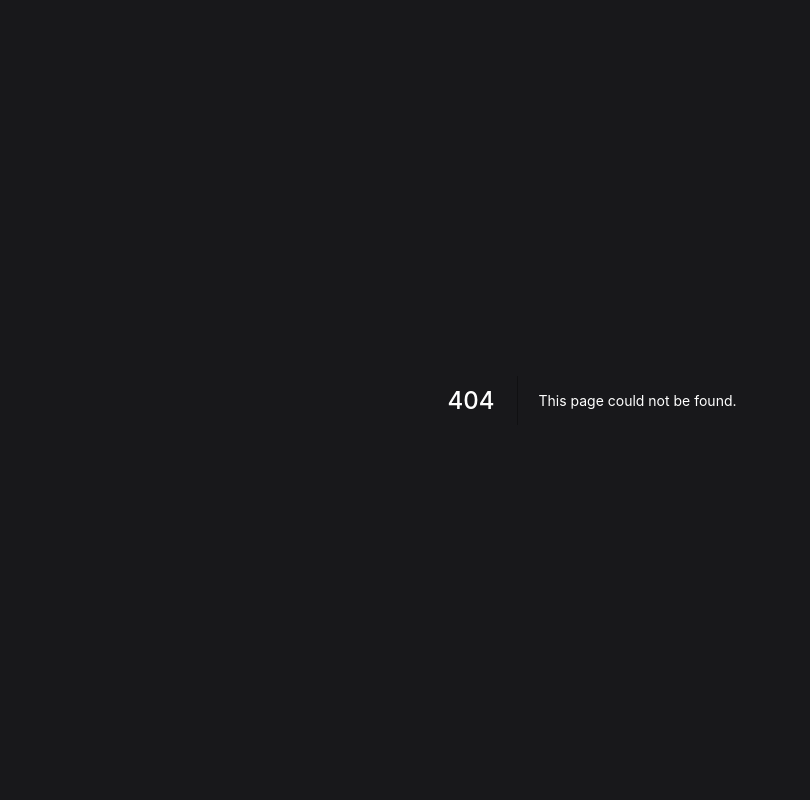
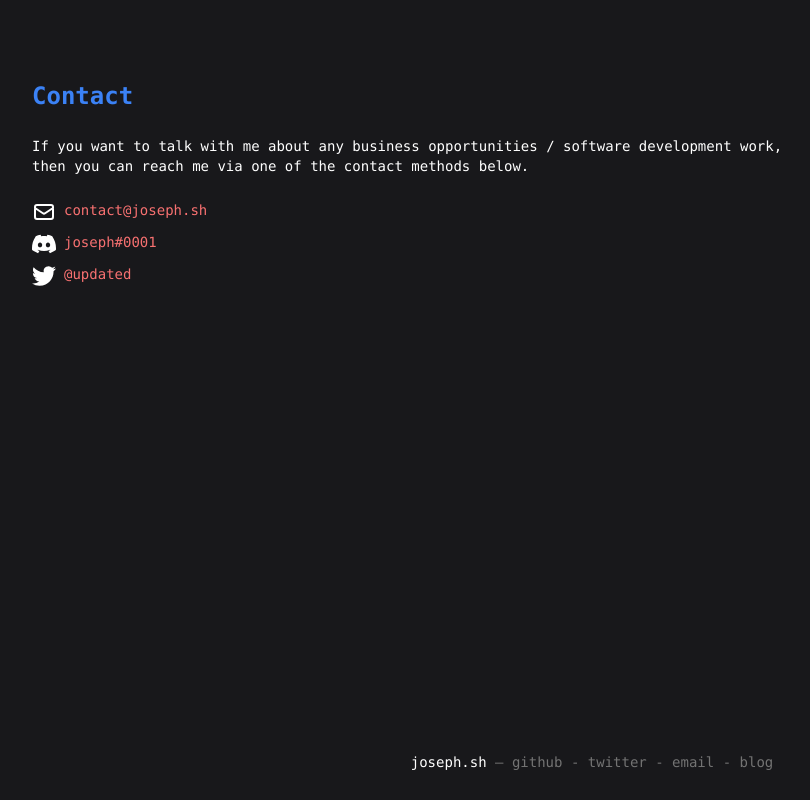
Before and after one commit to purchasable/website, a Next.js app: page /contact in a window 1280 px wide. Before the commit this address had no page. Shown: the whole page, without its empty margins (48-858 px from the left). Built offline with nearby package versions, Linux system fonts and the light colour scheme.

Commit message:
added contact page

```diff
--- /dev/null
+++ b/pages/components/list-item.tsx
@@ -0,0 +1,25 @@
+import { ReactNode } from "react";
+import type { IconType } from "react-icons";
+
+export function ListItem({
+    text,
+    icon,
+    link,
+}: {
+    text: ReactNode;
+    icon: IconType;
+    link?: string;
+}) {
+    return (
+        <li className="flex space-x-2">
+            <span>{icon({ className: "h-6 w-6" })}</span>
+            {link ? (
+                <a href={link} className="text-red-400 hover:text-white">
+                    {text}
+                </a>
+            ) : (
+                <span>{text}</span>
+            )}
+        </li>
+    );
+}
--- /dev/null
+++ b/pages/contact.tsx
@@ -0,0 +1,42 @@
+import React from "react";
+import PageFooter from "./components/footer";
+import { ListItem } from "./components/list-item";
+import { HiOutlineMail } from "react-icons/hi";
+import { SiDiscord, SiTwitter } from "react-icons/si";
+
+const contact = () => {
+    return (
+        <div className="font-semibold lg:font-normal">
+            <div className="lg:p-20 lg:items-start items-center flex flex-col justify-center px-5 py-20 text-xs lg:text-sm space-y-6 text-white">
+                <h1 className="text-xl lg:text-2xl text-blue-500 font-bold">
+                    Contact
+                </h1>
+                <span className="lg:mr-[30%] p-3 lg:p-0">
+                    If you want to talk with me about any business opportunities
+                    / software development work, then you can reach me via one
+                    of the contact methods below.
+                </span>
+                <ul className="list-inside list-disc space-y-2">
+                    <ListItem
+                        icon={HiOutlineMail}
+                        text="contact@joseph.sh"
+                        link="mailto:contact@joseph.sh"
+                    />
+                    <ListItem
+                        text="joseph#0001"
+                        icon={SiDiscord}
+                        link="https://discord.com/users/451029281485619210"
+                    />
+                    <ListItem
+                        icon={SiTwitter}
+                        text="@updated"
+                        link="https://twitter.com/updated"
+                    />
+                </ul>
+            </div>
+            <PageFooter />
+        </div>
+    );
+};
+
+export default contact;
--- a/pages/index.tsx
+++ b/pages/index.tsx
@@ -39,6 +39,16 @@ export default function Home() {
                         <span> - software developer</span>
                     </li>
                 </ul>
+                <br />
+                <span>
+                    If you'd like to contact me, you can do so{" "}
+                    <a
+                        className="text-blue-500 cursor-pointer border rounded-lg border-gray-700 border-opacity-60 p-[3.5px] bg-zinc-800"
+                        href="/contact"
+                    >
+                        here
+                    </a>{" "}
+                </span>
             </div>
             <PageFooter />
         </div>
```
